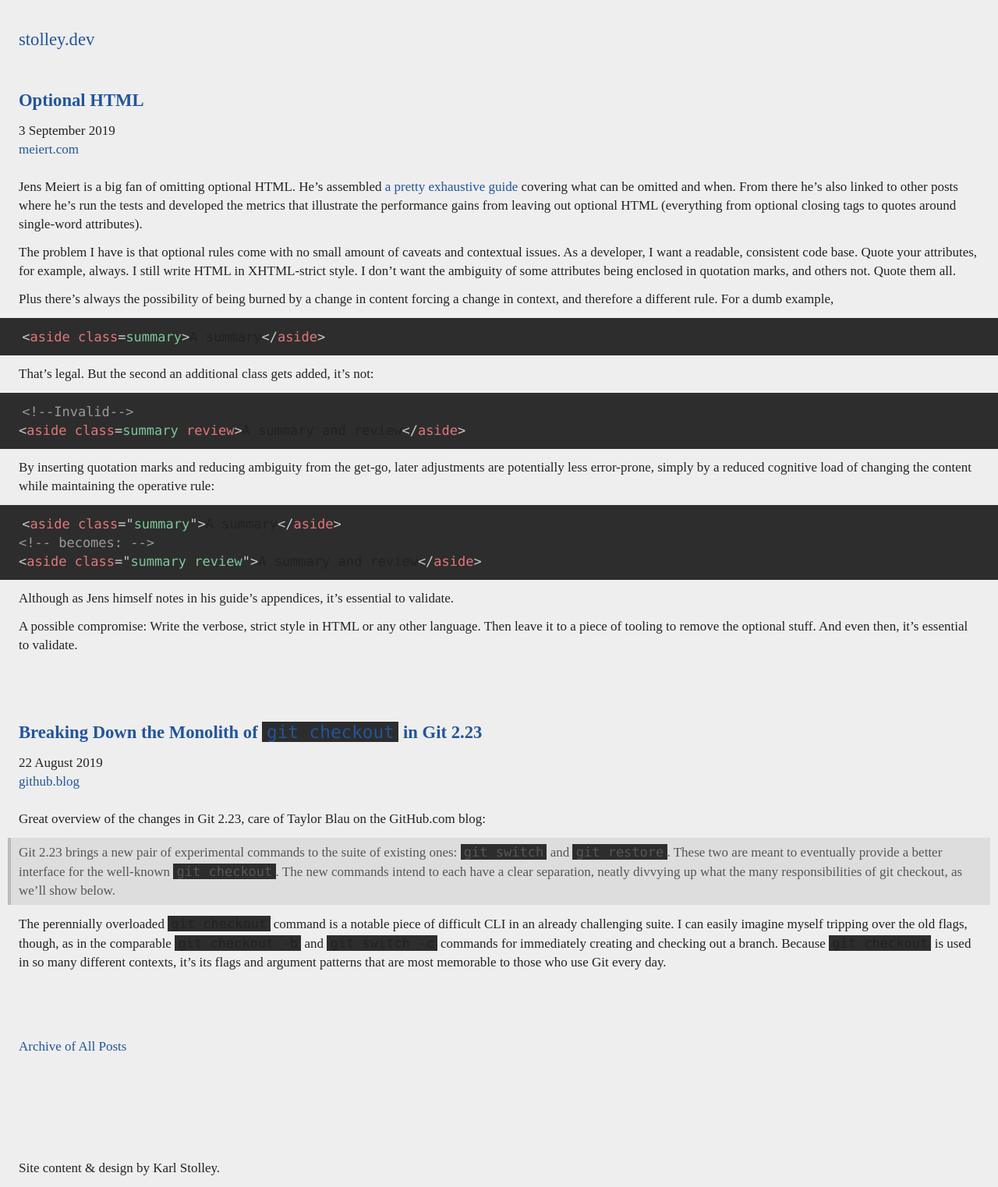
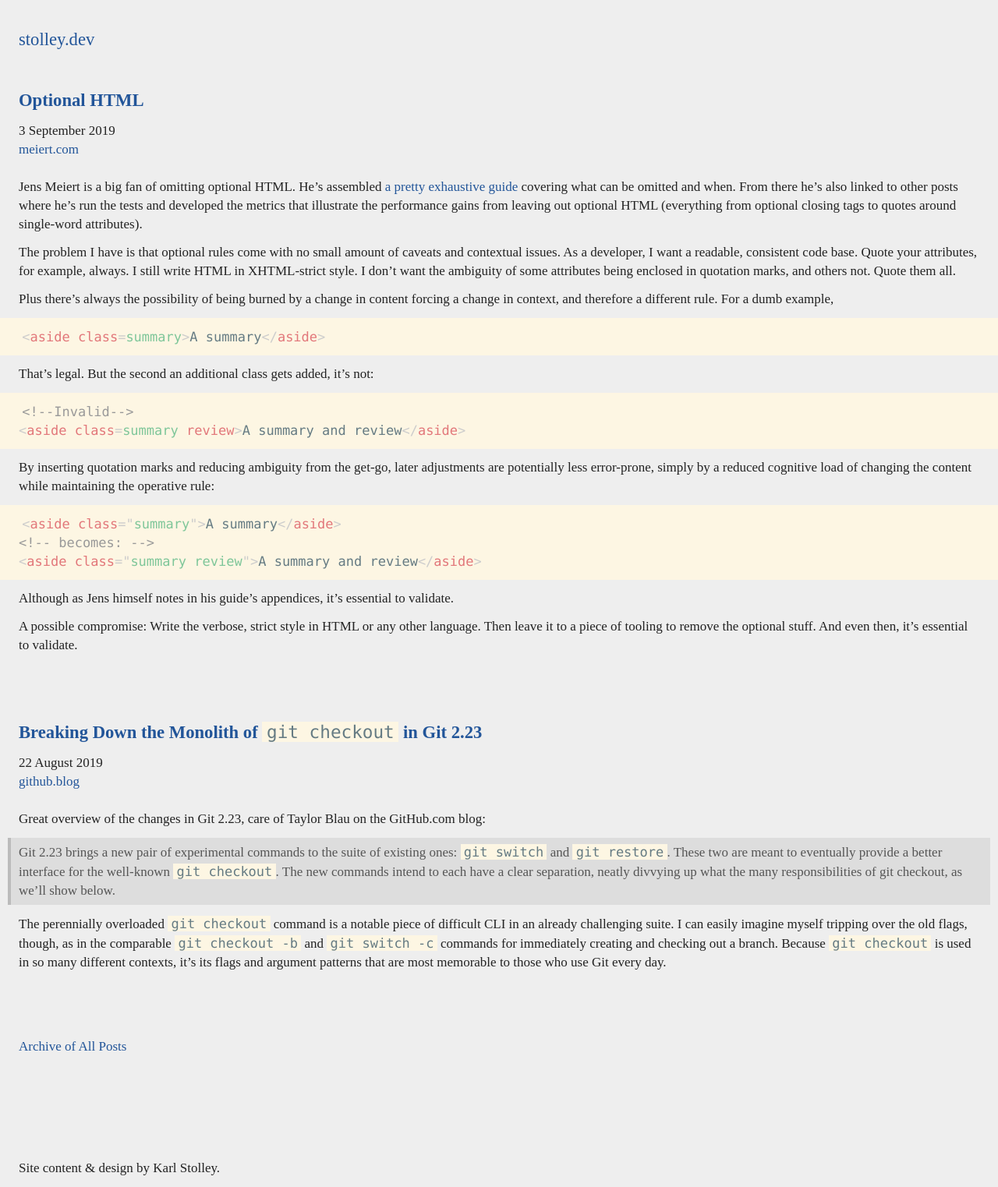
Before and after one commit to karlstolley/stolley.dev, a Jekyll site: the page built from index.md, in a window 1280 px wide. Shown: the whole page at 78% size. Built offline with Jekyll 4.4.1, drawn with Linux system fonts in a browser that asks for light colours; some web fonts are replaced.

Commit message:
Load up Solarized base color values

```diff
--- a/assets/css/screen.css
+++ b/assets/css/screen.css
@@ -44,12 +44,22 @@ html,
   --color-shaded-foreground: #555;
   --color-shaded-border: #BBB;
   --color-accent-primary: #225599;
+  --color-p-base-emphasis: #586e75;
+  --color-p-base-body: #657b83;
+  --color-p-base-comments: #93a1a1;
+  --color-p-base-background: #fdf6e3;
+  --color-p-base-background-highlight: #eee8d5;
 }
 
 /* For older browsers or light users who want to switch to the dark theme */
 .dark {
   --color-background: #222;
   --color-foreground: #EEE;
+  --color-p-base-emphasis: #93a1a1;
+  --color-p-base-body: #839496;
+  --color-p-base-comments: #586e75;
+  --color-p-base-background: #002b36;
+  --color-p-base-background-highlight: #073642;
 }
 
 /* Newfangled media query to deliver the dark theme to users who so prefer */
@@ -68,6 +78,13 @@ html,
   html {
     --color-background: #222;
     --color-foreground: #EEE;
+    --color-background: #222;
+    --color-foreground: #EEE;
+    --color-p-base-emphasis: #93a1a1;
+    --color-p-base-body: #839496;
+    --color-p-base-comments: #586e75;
+    --color-p-base-background: #002b36;
+    --color-p-base-background-highlight: #073642;
   }
 }
 
@@ -188,13 +205,13 @@ cite,em,i {
 code,
 pre {
 /*background: #DDD; */
-  background: var(--color-shaded-background);
+  background: var(--color-p-base-background);
+  color: var(--color-p-base-body);
   font-family: Menlo, Monaco, Consolas, 'Courier New', Courier, monospace;
   font-size: 0.9411764706; /* 16px */
   font-style: normal;
   font-weight: normal;
   padding: 0 0.25em 0 0.25em; /* 4px */
-  color: inherit;
 }
 pre {
   margin: 0px -24px 12px -24px;
@@ -243,7 +260,6 @@ pre[class*="language-"] {
 
 :not(pre) > code[class*="language-"],
 pre[class*="language-"] {
-  background: #2d2d2d;
 }
 
 /* Inline code */
```
